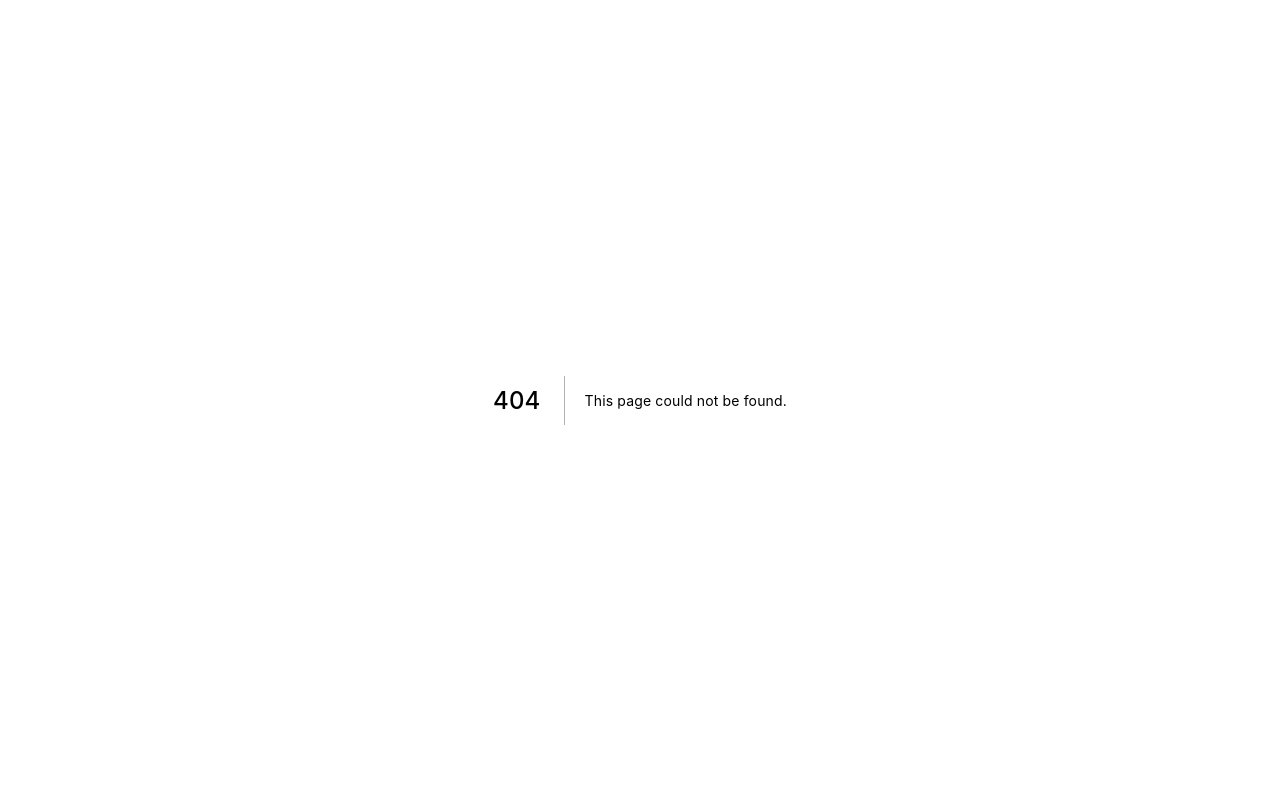
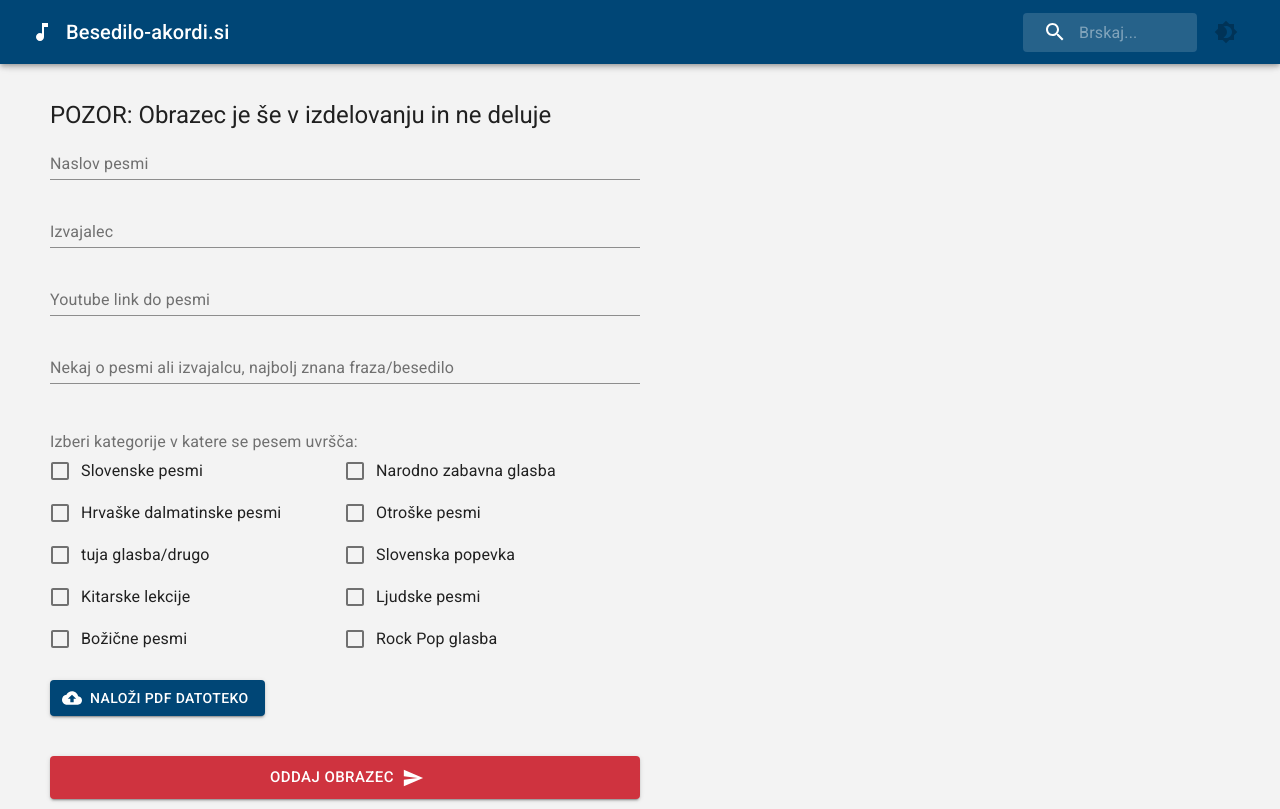
Before and after one commit to TimAndroja/besedilo_akordi_v2, a Next.js app: page /dodaj-pesem in a window 1280 px wide. Before the commit this address had no page. Built offline with nearby package versions, Linux system fonts and the light colour scheme.

Commit message:
form submiting for pdf files

```diff
--- a/components/Sidebar.js
+++ b/components/Sidebar.js
@@ -47,6 +47,7 @@ const useStyles = makeStyles({
 export default function Sidebar() {
 	const classes = useStyles();
 	const [ historyArray, setHistoryArray ] = useState([]);
+
 	useEffect(
 		() => {
 			function updateHistory() {
@@ -58,11 +59,9 @@ export default function Sidebar() {
 					const history = localStorage.getItem('history');
 					let historyArray = JSON.parse(history);
 					setHistoryArray(historyArray);
-					console.log(historyArray.length);
 				}
 			}
 			updateHistory();
-			window.addEventListener('storage', updateHistory);
 		},
 		[ setHistoryArray ]
 	);
@@ -103,10 +102,10 @@ export default function Sidebar() {
 					</List>
 					<Divider />
 					<ListSubheader disableSticky>Ogledano: </ListSubheader>
-					{historyArray.map((song) => {
-						return (
-							<List dense>
-								<Link href={`/pesmi/${song[1]}`}>
+					<List dense>
+						{historyArray.map((song, i) => {
+							return (
+								<Link href={`/pesmi/${song[1]}`} key={i}>
 									<ListItem button>
 										<ListItemIcon>
 											<QueueMusicIcon />
@@ -117,10 +116,9 @@ export default function Sidebar() {
 										/>
 									</ListItem>
 								</Link>
-							</List>
-						);
-					})}
-
+							);
+						})}
+					</List>
 					<Divider />
 				</div>
 			</Drawer>
--- /dev/null
+++ b/pages/dodaj-pesem.js
@@ -0,0 +1,314 @@
+import Layout from '../components/Layout';
+import { React, useState } from 'react';
+import { makeStyles } from '@material-ui/core/styles';
+import Typography from '@material-ui/core/Typography';
+import Grid from '@material-ui/core/Grid';
+import Songbrowser from '../components/Songbrowser';
+import theme from '../styles/theme';
+import List from '@material-ui/core/List';
+import ListItem from '@material-ui/core/ListItem';
+import ListItemSecondaryAction from '@material-ui/core/ListItemSecondaryAction';
+import ListItemText from '@material-ui/core/ListItemText';
+import ListItemAvatar from '@material-ui/core/ListItemAvatar';
+import Paper from '@material-ui/core/Paper';
+import TextField from '@material-ui/core/TextField';
+import Checkbox from '@material-ui/core/Checkbox';
+import CheckBoxOutlineBlankIcon from '@material-ui/icons/CheckBoxOutlineBlank';
+import CheckBoxIcon from '@material-ui/icons/CheckBox';
+import FormGroup from '@material-ui/core/FormGroup';
+import FormControlLabel from '@material-ui/core/FormControlLabel';
+import Link from 'next/link';
+import Button from '@material-ui/core/Button';
+import FormLabel from '@material-ui/core/FormLabel';
+import CloudUploadIcon from '@material-ui/icons/CloudUpload';
+import KeyboardVoiceIcon from '@material-ui/icons/KeyboardVoice';
+import SendIcon from '@material-ui/icons/Send';
+
+const useStyles = makeStyles({
+	input: {
+		display: 'none'
+	}
+});
+
+export default function AddChords() {
+	const classes = useStyles();
+	const [ title, setTitle ] = useState('');
+	const [ author, setAuthor ] = useState('');
+	const [ youtube, setYoutube ] = useState('');
+	const [ description, setDescription ] = useState('');
+	const [ pdfFileName, setPdfFileName ] = useState('Naloži pdf datoteko');
+	const [ pdfFileBin, setPdfFileBin ] = useState('Naloži pdf datoteko');
+	const [ checkbox, setCheckbox ] = useState({
+		slovenska: false,
+		narodna: false,
+		dalmatinska: false,
+		otroska: false,
+		tuja: false,
+		popevka: false,
+		ljudska: false,
+		bozicna: false,
+		rock: false,
+		lekcija: false
+	});
+
+	const handleCheckboxChange = (event) => {
+		setCheckbox({ ...checkbox, [event.target.name]: event.target.checked });
+	};
+	const handlePdfUpload = (e) => {
+		setPdfFileName(e.target.value.replace(/\\/g, '/').split('/').pop());
+		setPdfFileBin(e.target.files[0]);
+		console.log(pdfFileBin);
+	};
+
+	const submitSong = (e) => {
+		e.preventDefault();
+
+		let formData = new FormData();
+		formData.append('title', title);
+		formData.append('author', author);
+		formData.append('youtube', youtube);
+		formData.append('pdf_file', pdfFileBin);
+		formData.append('description', description);
+		formData.append('slovenska', checkbox.slovenska);
+		formData.append('dalmatinska', checkbox.dalmatinska);
+		formData.append('tuja', checkbox.tuja);
+		formData.append('narodna', checkbox.narodna);
+		formData.append('otroska', checkbox.otroska);
+		formData.append('bozicna', checkbox.bozicna);
+		formData.append('popevka', checkbox.popevka);
+		formData.append('ljudska', checkbox.ljudska);
+		formData.append('rock', checkbox.rock);
+		formData.append('lekcija', checkbox.lekcija);
+		const contenttype = {
+			headers: {
+				'content-type': 'multipart/form-data'
+			}
+		};
+		fetch(`${process.env.NEXT_PUBLIC_WEBSERVER}/api/songs/submitsong`, {
+			body: formData,
+			headers: contenttype,
+			method: 'POST'
+		}).then((res) => console.log(res));
+	};
+	return (
+		<Layout>
+			<Grid container>
+				<Grid item xs={6}>
+					<Grid item xs={12}>
+						<Typography component="h1" variant="h5">
+							POZOR: Obrazec je še v izdelovanju in ne deluje
+						</Typography>
+					</Grid>
+					<form noValidate autoComplete="off">
+						<Grid container spacing={2}>
+							<Grid item xs={12}>
+								<TextField
+									id="standard-basic"
+									label="Naslov pesmi"
+									fullWidth
+									value={title}
+									onChange={(e) => setTitle(e.target.value)}
+								/>
+							</Grid>
+							<Grid item xs={12}>
+								<TextField
+									id="standard-basic"
+									label="Izvajalec"
+									fullWidth
+									value={author}
+									onChange={(e) => setAuthor(e.target.value)}
+								/>
+							</Grid>
+							<Grid item xs={12}>
+								<TextField
+									id="standard-basic"
+									label="Youtube link do pesmi"
+									fullWidth
+									value={youtube}
+									onChange={(e) => setYoutube(e.target.value)}
+								/>
+							</Grid>
+							<Grid item xs={12}>
+								<TextField
+									id="standard-basic"
+									label="Nekaj o pesmi ali izvajalcu, najbolj znana fraza/besedilo"
+									fullWidth
+									value={description}
+									onChange={(e) => setDescription(e.target.value)}
+								/>
+							</Grid>
+							<Grid item xs={12} style={{ marginTop: theme.spacing(3) }}>
+								<FormLabel component="legend">Izberi kategorije v katere se pesem uvršča:</FormLabel>
+								<Grid container>
+									<Grid item xs={6}>
+										<FormControlLabel
+											control={
+												<Checkbox
+													checked={checkbox.slovenska}
+													onChange={handleCheckboxChange}
+													name="slovenska"
+													color="primary"
+												/>
+											}
+											label="Slovenske pesmi"
+										/>
+									</Grid>
+									<Grid item xs={6}>
+										<FormControlLabel
+											control={
+												<Checkbox
+													checked={checkbox.narodna}
+													onChange={handleCheckboxChange}
+													name="narodna"
+													color="primary"
+												/>
+											}
+											label="Narodno zabavna glasba"
+										/>
+									</Grid>
+									<Grid item xs={6}>
+										<FormControlLabel
+											control={
+												<Checkbox
+													checked={checkbox.dalmatinska}
+													onChange={handleCheckboxChange}
+													name="dalmatinska"
+													color="primary"
+												/>
+											}
+											label="Hrvaške dalmatinske pesmi"
+										/>
+									</Grid>
+									<Grid item xs={6}>
+										<FormControlLabel
+											control={
+												<Checkbox
+													checked={checkbox.otroska}
+													onChange={handleCheckboxChange}
+													name="otroska"
+													color="primary"
+												/>
+											}
+											label="Otroške pesmi"
+										/>
+									</Grid>
+									<Grid item xs={6}>
+										<FormControlLabel
+											control={
+												<Checkbox
+													checked={checkbox.tuja}
+													onChange={handleCheckboxChange}
+													name="tuja"
+													color="primary"
+												/>
+											}
+											label="tuja glasba/drugo"
+										/>
+									</Grid>
+									<Grid item xs={6}>
+										<FormControlLabel
+											control={
+												<Checkbox
+													checked={checkbox.popevka}
+													onChange={handleCheckboxChange}
+													name="popevka"
+													color="primary"
+												/>
+											}
+											label="Slovenska popevka"
+										/>
+									</Grid>
+									<Grid item xs={6}>
+										<FormControlLabel
+											control={
+												<Checkbox
+													checked={checkbox.lekcija}
+													onChange={handleCheckboxChange}
+													name="lekcija"
+													color="primary"
+												/>
+											}
+											label="Kitarske lekcije"
+										/>
+									</Grid>
+									<Grid item xs={6}>
+										<FormControlLabel
+											control={
+												<Checkbox
+													checked={checkbox.ljudska}
+													onChange={handleCheckboxChange}
+													name="ljudska"
+													color="primary"
+												/>
+											}
+											label="Ljudske pesmi"
+										/>
+									</Grid>
+									<Grid item xs={6}>
+										<FormControlLabel
+											control={
+												<Checkbox
+													checked={checkbox.bozicna}
+													onChange={handleCheckboxChange}
+													name="bozicna"
+													color="primary"
+												/>
+											}
+											label="Božične pesmi"
+										/>
+									</Grid>
+									<Grid item xs={6}>
+										<FormControlLabel
+											control={
+												<Checkbox
+													checked={checkbox.rock}
+													onChange={handleCheckboxChange}
+													name="rock"
+													color="primary"
+												/>
+											}
+											label="Rock Pop glasba"
+										/>
+									</Grid>
+								</Grid>
+							</Grid>
+							<Grid item xs={12} style={{ marginTop: theme.spacing(0) }}>
+								<input
+									accept="application/pdf"
+									className={classes.input}
+									id="raised-button-file"
+									type="file"
+									onChange={handlePdfUpload}
+								/>
+								<label htmlFor="raised-button-file">
+									<Button
+										component="span"
+										variant="contained"
+										color="primary"
+										startIcon={<CloudUploadIcon />}
+									>
+										{pdfFileName}
+									</Button>
+								</label>
+							</Grid>
+
+							<Grid item xs={12} style={{ marginTop: theme.spacing(2) }}>
+								<Button
+									fullWidth
+									variant="contained"
+									color="secondary"
+									className={classes.button}
+									endIcon={<SendIcon />}
+									onClick={submitSong}
+									size="large"
+								>
+									Oddaj obrazec
+								</Button>
+							</Grid>
+						</Grid>
+					</form>
+				</Grid>
+			</Grid>
+		</Layout>
+	);
+}
```
Also changed, not shown: pages/pesmi/[id].js (+3 -4 lines).
